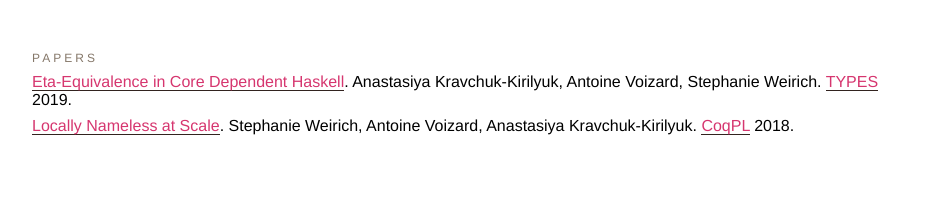
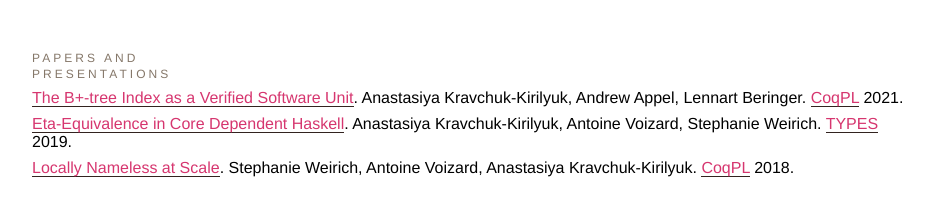
Before and after one commit to akravc/akravc.github.io, a plain HTML site: page index.html in a window 1280 px wide. Shown: the part 234-450 px from the top of the page, without its empty margins (168-1111 px from the left). Drawn offline with Linux system fonts and the light colour scheme.

Commit message:
added coqpl21

```diff
--- a/index.html
+++ b/index.html
@@ -125,8 +125,12 @@
     </div>
     <div class="content">
         <section>
-          <h1>Papers</h1>
+          <h1>Papers and Presentations</h1>
           <ul>
+            <li>
+              <a href="https://popl21.sigplan.org/details/CoqPL-2021-papers/4/The-B-tree-Index-as-a-Verified-Software-Unit">The B+-tree Index as a Verified Software Unit</a>.
+              Anastasiya Kravchuk-Kirilyuk, Andrew Appel, Lennart Beringer. <a href="https://popl21.sigplan.org/home/CoqPL-2021">CoqPL</a> 2021.
+            </li>
             <li>
               <a href="https://drops.dagstuhl.de/opus/frontdoor.php?source_opus=13071">Eta-Equivalence in Core Dependent Haskell</a>.
               Anastasiya Kravchuk-Kirilyuk, Antoine Voizard, Stephanie Weirich. <a href="https://drops.dagstuhl.de/opus/portals/lipics/index.php?semnr=16167">TYPES</a> 2019.
```
